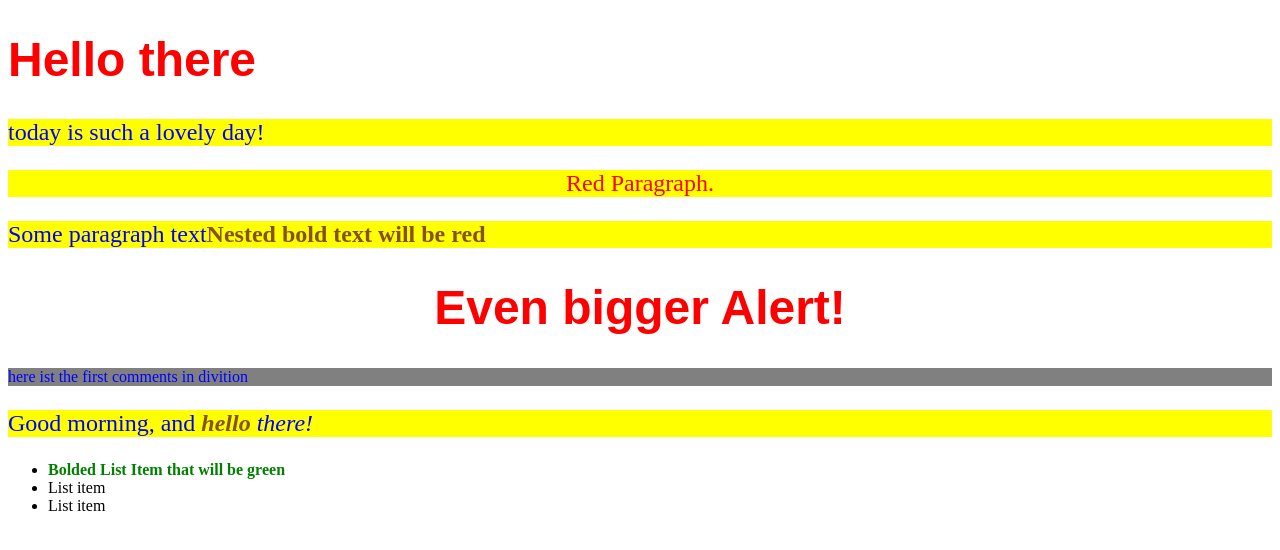
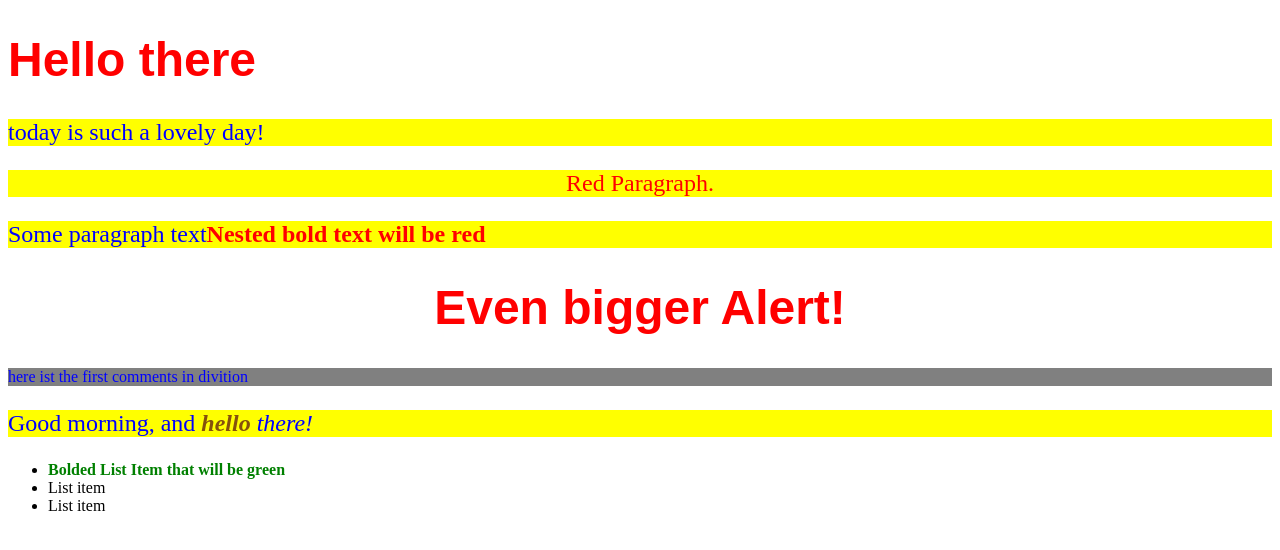
Before and after one commit to Frepacha/Day1-CSS, a plain HTML site: page index.html in a window 1280 px wide. Drawn offline with Linux system fonts and the light colour scheme.

Commit message:
i add style to p with child selector bold

```diff
--- a/style.css
+++ b/style.css
@@ -31,3 +31,7 @@
 ul li b {
     color: green;
 }
+
+p>b {
+    color: red;
+}
```
